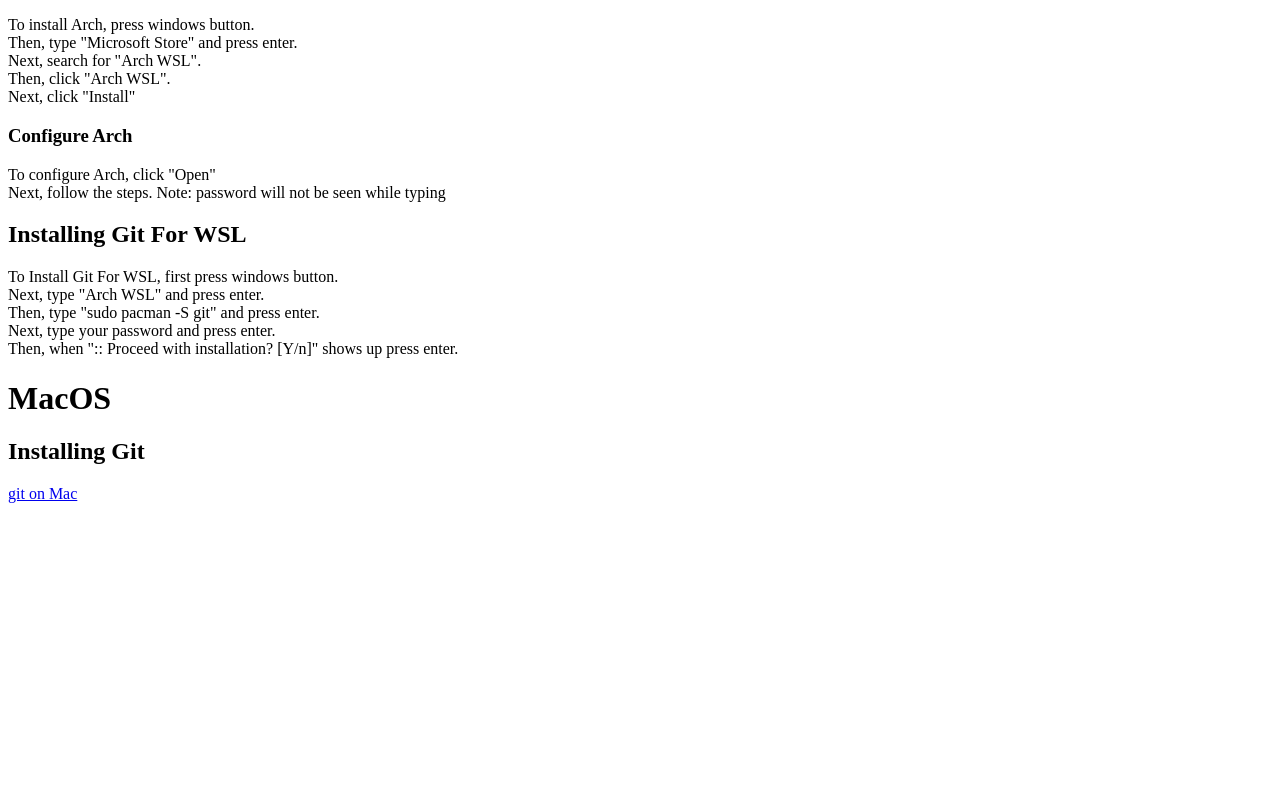
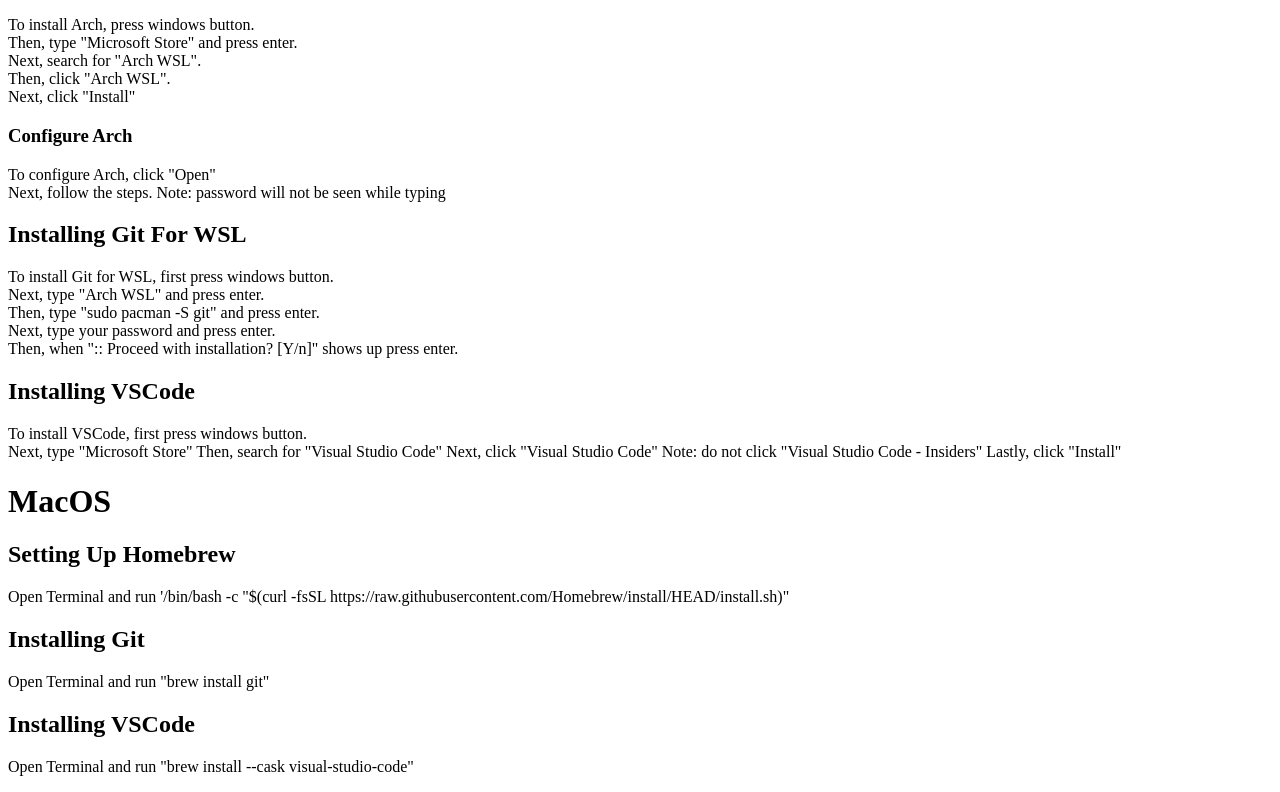
Before and after one commit to install-wsl-guide/install-wsl-guide.github.io, a plain HTML site: page index.html in a window 1280 px wide. Shown: the part 451-1243 px from the top of the page. Before the commit the page ends 962 px from the top, so only its background shows below. Drawn offline with Linux system fonts and the light colour scheme.

Commit message:
Update index.html

```diff
--- a/index.html
+++ b/index.html
@@ -31,15 +31,26 @@
     Next, follow the steps. Note: password will not be seen while typing
   </p>
   <h2>Installing Git For WSL</h2>
-  <p>To Install Git For WSL, first press windows button.<br>
+  <p>To install Git for WSL, first press windows button.<br>
     Next, type "Arch WSL" and press enter.<br>
     Then, type "sudo pacman -S git" and press enter.<br>
     Next, type your password and press enter.<br>
     Then, when ":: Proceed with installation? [Y/n]" shows up press enter.<br>
   </p>
+  <h2>Installing VSCode</h2>
+  <p>To install VSCode, first press windows button.<br>
+    Next, type "Microsoft Store"
+    Then, search for "Visual Studio Code"
+    Next, click "Visual Studio Code" Note: do not click "Visual Studio Code - Insiders"
+    Lastly, click "Install"
+  </p>
   <h1>MacOS</h1>
+  <h2>Setting Up Homebrew</h2>
+  <p>Open Terminal and run '/bin/bash -c "$(curl -fsSL https://raw.githubusercontent.com/Homebrew/install/HEAD/install.sh)"</p>
   <h2>Installing Git</h2>
-  <a href=https://git-scm.com/download/mac> git on Mac</a>
-
+  <p>Open Terminal and run "brew install git"</p>
+  <h2>Installing VSCode</h2>
+  <p>Open Terminal and run "brew install --cask visual-studio-code"</p>
+  <p></p>
 </body>
 </html>
```
